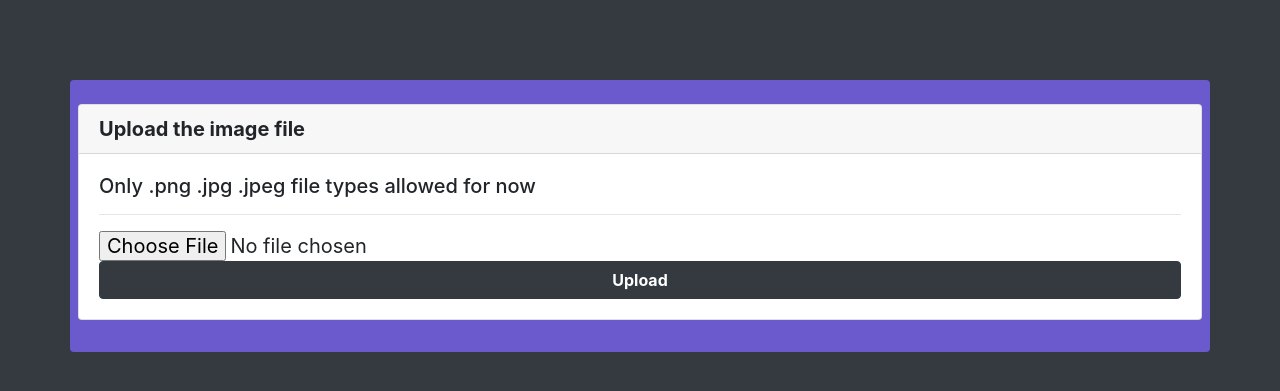
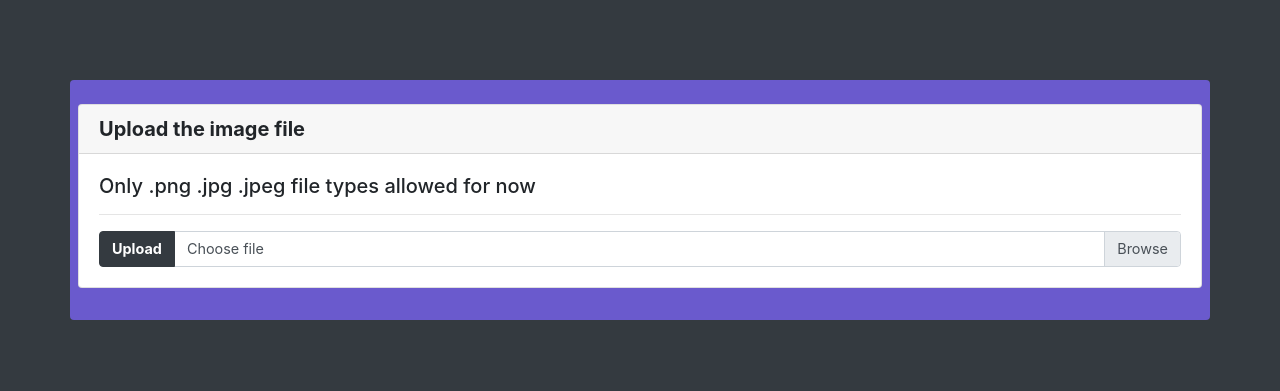
Before and after one commit to mihai10001/photo_editor, a Flask app: page /photo_editor/ in a window 1280 px wide. Shown: the top 391 px of the page. Run offline with Flask 2, Linux system fonts and the light colour scheme; some libraries are stand-ins or nearby versions.

Commit message:
improved upload UI

```diff
--- a/app/main.py
+++ b/app/main.py
@@ -31,7 +31,6 @@ def refresh_parameters(image_path):
 # So preview refreshes with any new change
 @app.after_request
 def add_header(response):
-    # response.cache_control.no_store = True
     response.headers['Cache-Control'] = 'no-store, no-cache, must-revalidate, post-check=0, pre-check=0, max-age=0'
     response.headers['Pragma'] = 'no-cache'
     response.headers['Expires'] = '-1'
--- a/app/templates/home.html
+++ b/app/templates/home.html
@@ -61,14 +61,16 @@
               <div>Only .png .jpg .jpeg file types allowed for now</div>
               <hr class="my-3">
               <form method="POST" enctype="multipart/form-data">
-                <div class="row">
-                  <div class="col-sm-12">
-                    <input name="file" type="file">
+                <div class="input-group" style="font-size: 0.9rem">
+                  <div class="input-group-prepend">
+                    <button type="submit" name="submit_button" value="upload_image" class="btn btn-block btn-dark" style="font-size: 0.9rem"><b>Upload</b></button>
                   </div>
-                  <div class="col-sm-12">
-                    <button type="submit" name="submit_button" value="upload_image" class="btn btn-block btn-dark"><b>Upload</b></button>
+                  <div class="custom-file">
+                    <input type="file" class="custom-file-input" id="customFile" name="file">
+                    <label class="custom-file-label" for="customFile">Choose file</label>
                   </div>
                 </div>
+
               </form>
             </div>
           </div>
@@ -82,8 +84,14 @@
     <script src="https://code.jquery.com/jquery-3.3.1.slim.min.js" integrity="sha384-q8i/X+965DzO0rT7abK41JStQIAqVgRVzpbzo5smXKp4YfRvH+8abtTE1Pi6jizo" crossorigin="anonymous"></script>
     <script src="https://cdnjs.cloudflare.com/ajax/libs/popper.js/1.14.7/umd/popper.min.js" integrity="sha384-UO2eT0CpHqdSJQ6hJty5KVphtPhzWj9WO1clHTMGa3JDZwrnQq4sF86dIHNDz0W1" crossorigin="anonymous"></script>
     <script src="https://stackpath.bootstrapcdn.com/bootstrap/4.3.1/js/bootstrap.min.js" integrity="sha384-JjSmVgyd0p3pXB1rRibZUAYoIIy6OrQ6VrjIEaFf/nJGzIxFDsf4x0xIM+B07jRM" crossorigin="anonymous"></script>
-    <!-- <script src="https://cdnjs.cloudflare.com/ajax/libs/jscolor/2.0.4/jscolor.js"></script> -->
+    <script src="https://cdnjs.cloudflare.com/ajax/libs/jscolor/2.0.4/jscolor.js"></script>
     <script src="https://cdnjs.cloudflare.com/ajax/libs/cropper/4.0.0/cropper.js"></script>
-
+    <script>
+    // Add the following code if you want the name of the file appear on select
+    $(".custom-file-input").on("change", function() {
+      var fileName = $(this).val().split("\\").pop();
+      $(this).siblings(".custom-file-label").addClass("selected").html(fileName);
+    });
+    </script>
 
 </body>
```
